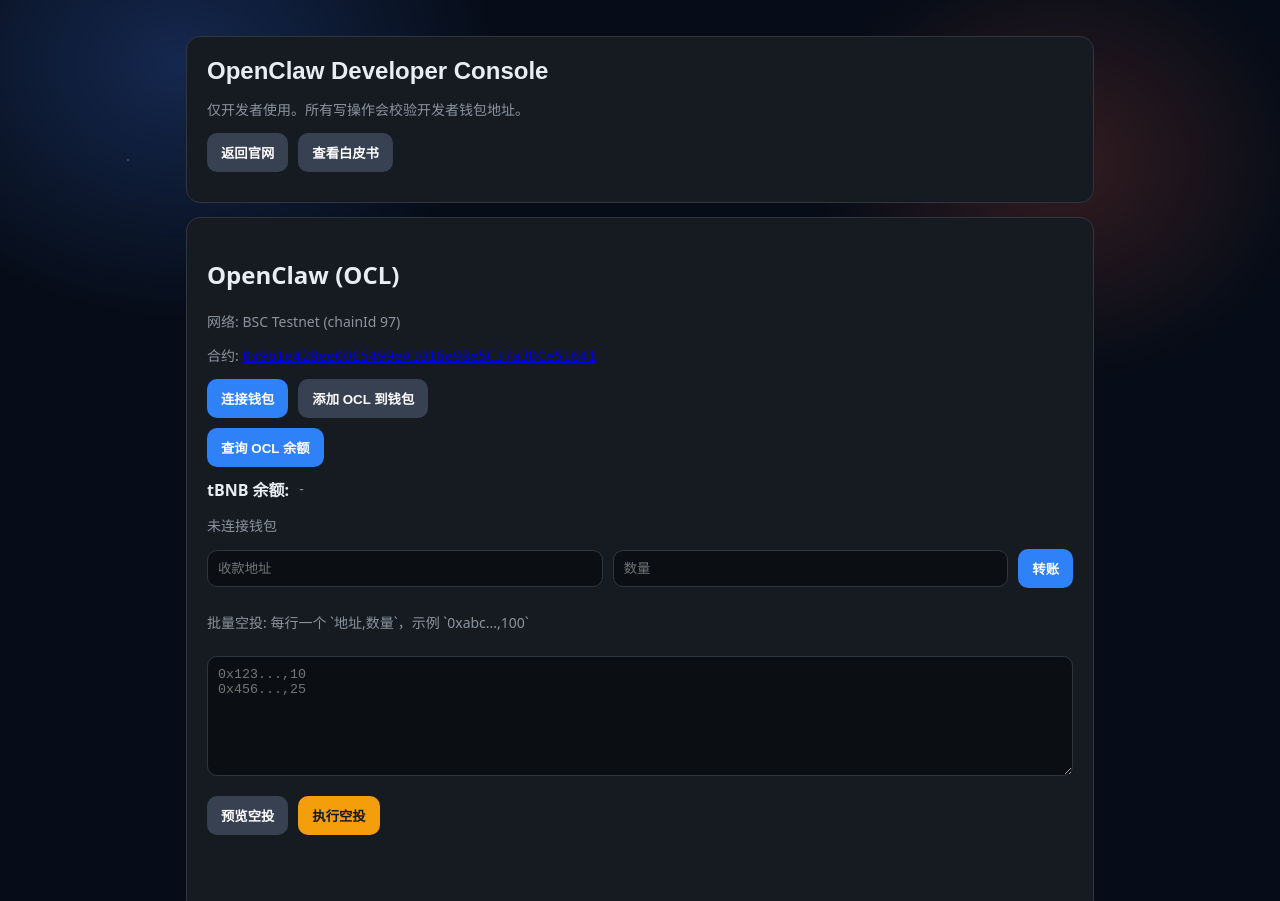
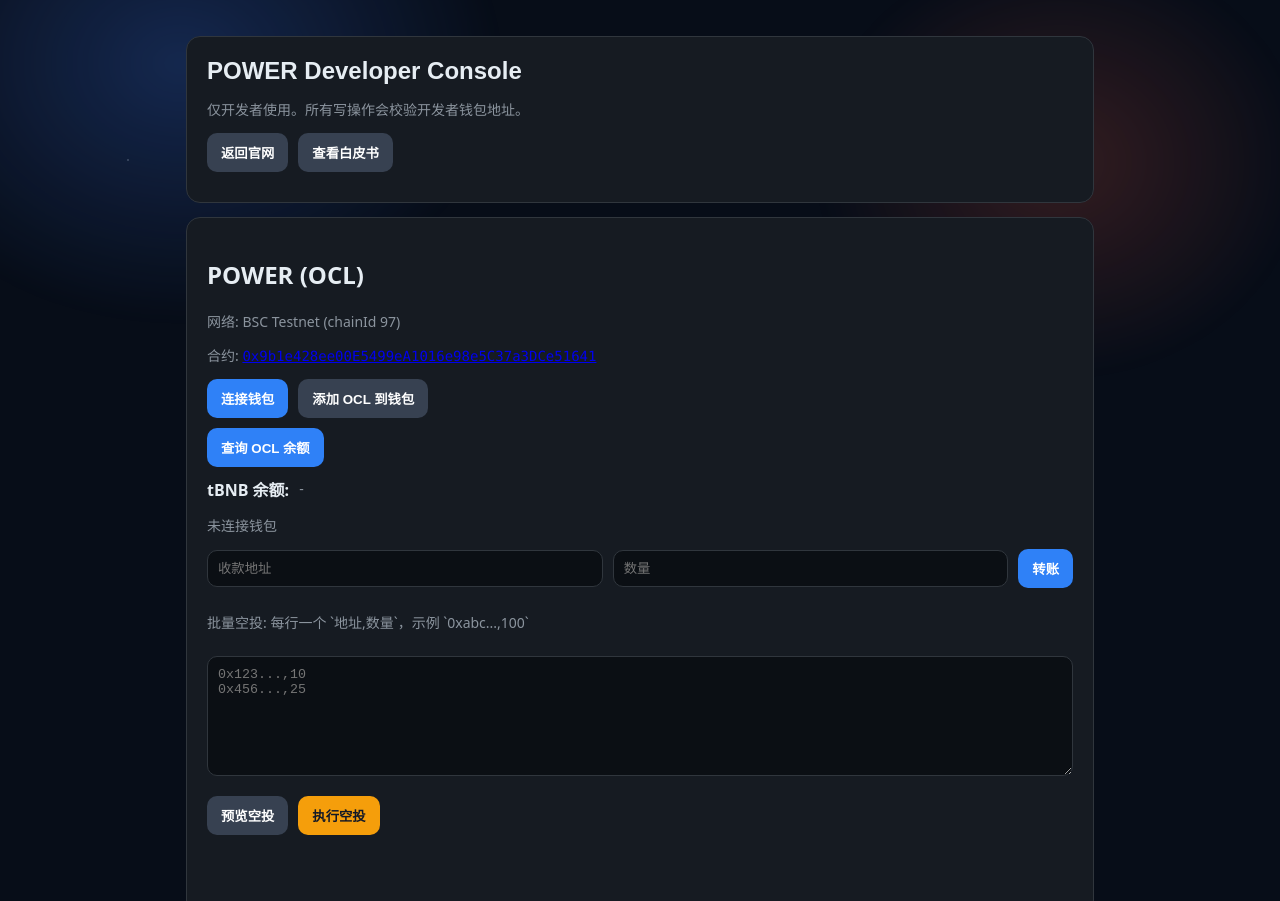
Before and after one commit to yuanlongdong/OPENCLAW, a website: page docs/developer.html in a window 1280 px wide. Shown: the top 901 px of the page. Drawn offline with nearby package versions, Linux system fonts and the light colour scheme; a web font is replaced by a local one.

Commit message:
branding: rename display name to POWER

```diff
--- a/docs/developer.html
+++ b/docs/developer.html
@@ -3,7 +3,7 @@
 <head>
   <meta charset="UTF-8" />
   <meta name="viewport" content="width=device-width, initial-scale=1.0" />
-  <title>OpenClaw Developer Console</title>
+  <title>POWER Developer Console</title>
   <link rel="preconnect" href="https://api.fontshare.com">
   <link rel="preconnect" href="https://cdn.fontshare.com" crossorigin>
   <link href="https://api.fontshare.com/v2/css?f[]=clash-display@700,600,500&f[]=satoshi@400,500,700&display=swap" rel="stylesheet">
@@ -15,7 +15,7 @@
 
   <main class="wrap">
     <section class="card hero">
-      <h1>OpenClaw Developer Console</h1>
+      <h1>POWER Developer Console</h1>
       <p class="muted">仅开发者使用。所有写操作会校验开发者钱包地址。</p>
       <div class="row">
         <a href="./index.html"><button class="secondary">返回官网</button></a>
@@ -24,7 +24,7 @@
     </section>
 
     <section class="card">
-      <h2>OpenClaw (OCL)</h2>
+      <h2>POWER (OCL)</h2>
       <p class="muted">网络: <span id="networkLabel"></span> (chainId <span id="chainIdLabel"></span>)</p>
       <p class="muted">合约: <a class="mono" id="contractLink" target="_blank" rel="noopener noreferrer"></a></p>
       <div class="row">
```
